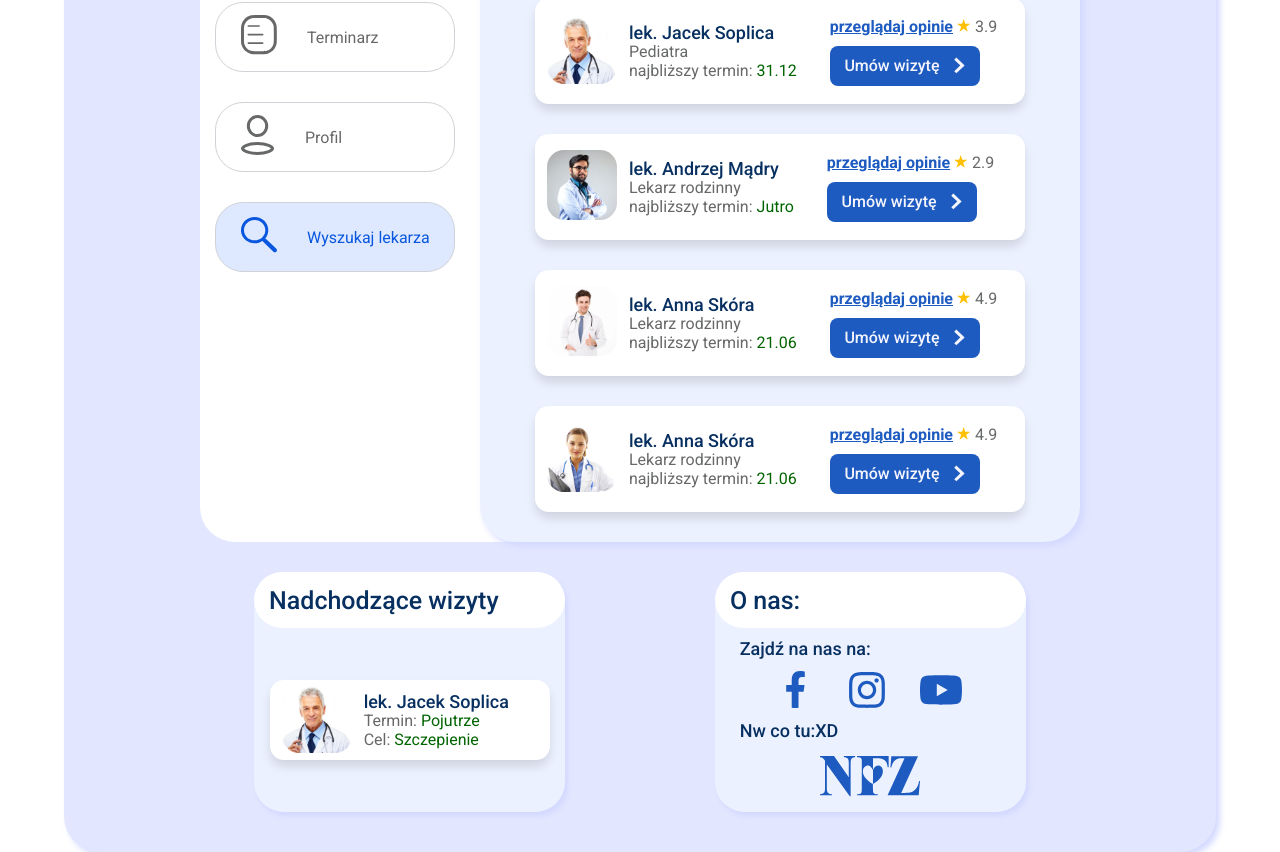
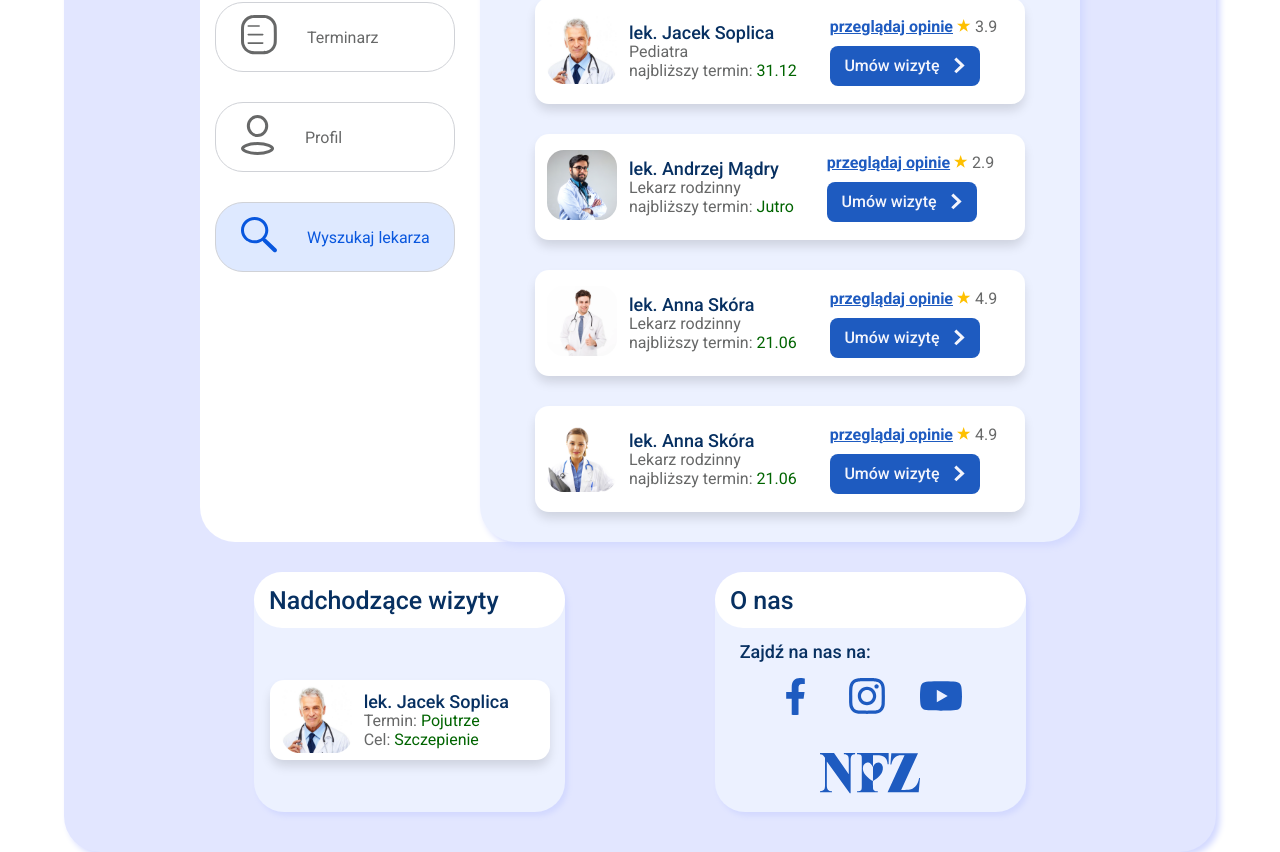
Before and after one commit to JakubHaligowski/ProjektFrontEnd, a React (Create React App) app: page / in a window 1280 px wide. Shown: the part 268-1120 px from the top of the page. Built offline with nearby package versions, Linux system fonts and the light colour scheme.

Commit message:
usunięte XD

```diff
--- a/src/components/Socials.js
+++ b/src/components/Socials.js
@@ -10,12 +10,19 @@ function Socials() {
     <div id={styles.container}>
       <span className={styles.text}>Zajdź na nas na:</span>
       <div id={styles.socials_icons}>
-        <FacebookIcon />
-        <InstagramIcon />
-        <YouTubeIcon />
+        <a href="https://www.facebook.com/CentrumMedycznePolmed/" target='_blank'>
+          <FacebookIcon />
+        </a>
+        <a href="https://www.instagram.com/" target='_blank'>
+          <InstagramIcon />
+        </a>
+        <a href="https://www.youtube.com/" target="_blank">
+          <YouTubeIcon />
+        </a>
+
       </div>
-      <span className={styles.text}>Nw co tu:XD</span>
-      <NfzIcon id={styles.nfz}/>
+      <span className={styles.text}> </span>
+      <NfzIcon id={styles.nfz} />
     </div>
   );
 }
--- a/src/pages/MainPage.js
+++ b/src/pages/MainPage.js
@@ -25,7 +25,7 @@ function MainPage() {
               purpose="Szczepienie"
             />
           </SmallWindow>
-          <SmallWindow id={styles.window_socials} title="O nas:" >
+          <SmallWindow id={styles.window_socials} title="O nas" >
             <Socials/>
           </SmallWindow>
         </div>
```
